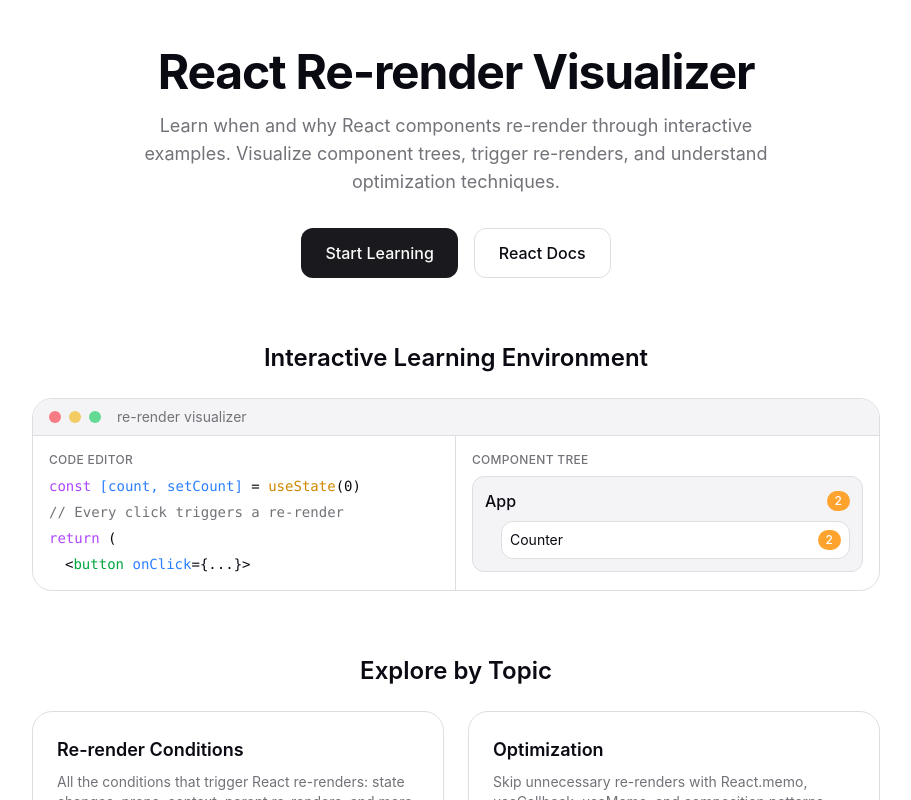
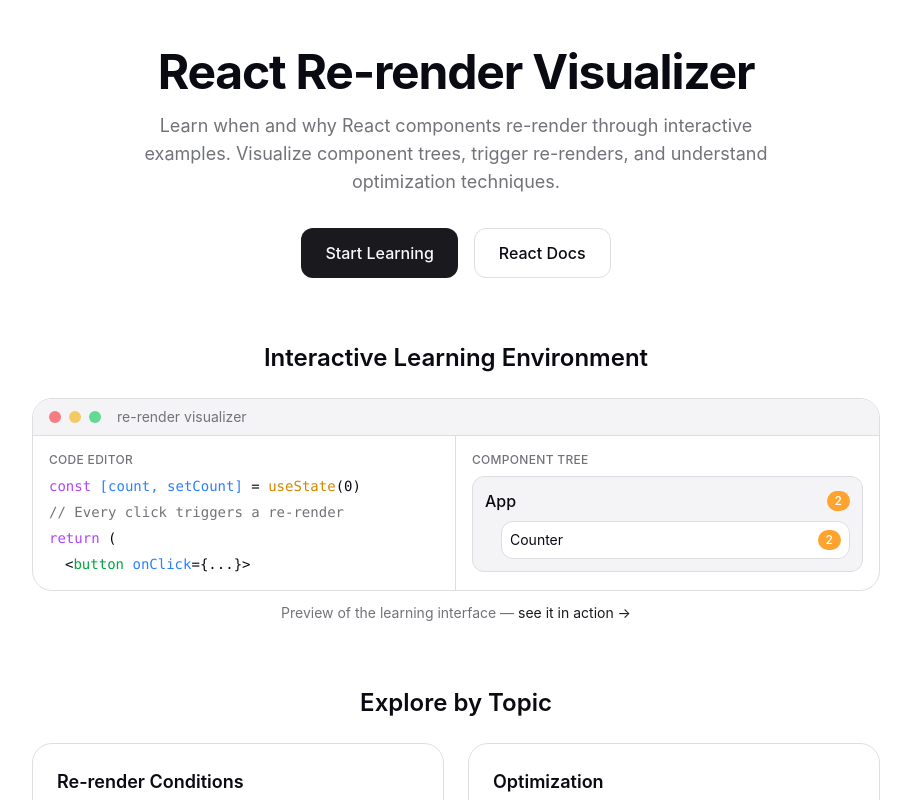
Before and after one commit to laststance/re-render, a Next.js app: page / in a window 1280 px wide. Shown: the whole page, without its empty margins (184-1095 px from the left). Built offline with nearby package versions, Linux system fonts and the light colour scheme.

Commit message:
feat: resolve #7 — make landing page mock UI clickable with caption
- Wrap Interface Preview section in a Link to the first example
- Add hover effect (border-color + shadow) for visual affordance
- Add "Preview of the learning interface — see it in action →" caption

```diff
--- a/src/views/LandingPage.tsx
+++ b/src/views/LandingPage.tsx
@@ -49,7 +49,10 @@
           <h2 className="mb-6 text-center text-2xl font-semibold">
             Interactive Learning Environment
           </h2>
-          <div className="overflow-hidden rounded-xl border border-[var(--border)] bg-[var(--card)]">
+          <Link
+            href={quickStartPath}
+            className="group block overflow-hidden rounded-xl border border-[var(--border)] bg-[var(--card)] transition-all duration-200 hover:border-[var(--primary)] hover:shadow-lg"
+          >
             <div className="flex items-center gap-2 border-b border-[var(--border)] bg-[var(--secondary)] px-4 py-2">
               <div className="h-3 w-3 rounded-full bg-red-500/60"></div>
               <div className="h-3 w-3 rounded-full bg-yellow-500/60"></div>
@@ -108,7 +111,13 @@
                 </div>
               </div>
             </div>
-          </div>
+          </Link>
+          <p className="mt-3 text-center text-sm text-[var(--muted-foreground)]">
+            Preview of the learning interface —{' '}
+            <Link href={quickStartPath} className="text-[var(--primary)] underline-offset-2 hover:underline">
+              see it in action →
+            </Link>
+          </p>
         </section>
 
         {/* Categories Overview */}
```
